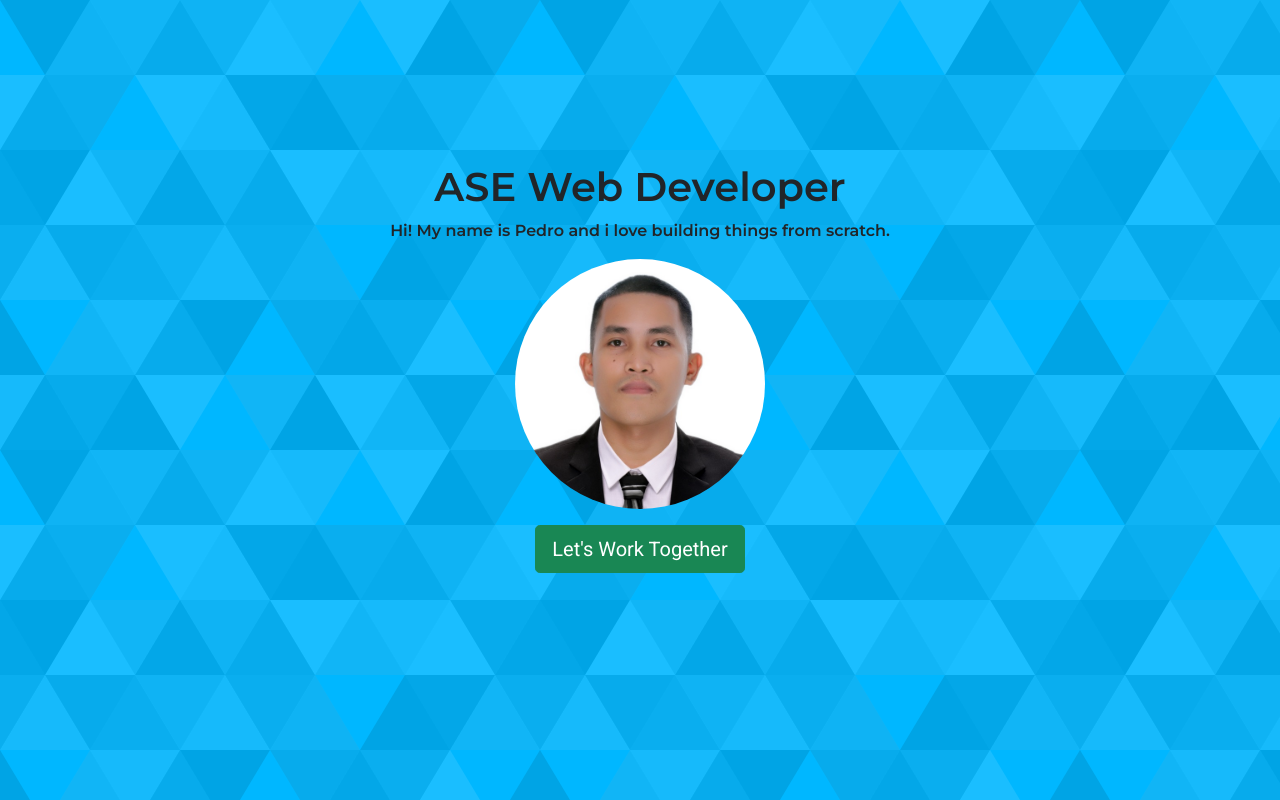
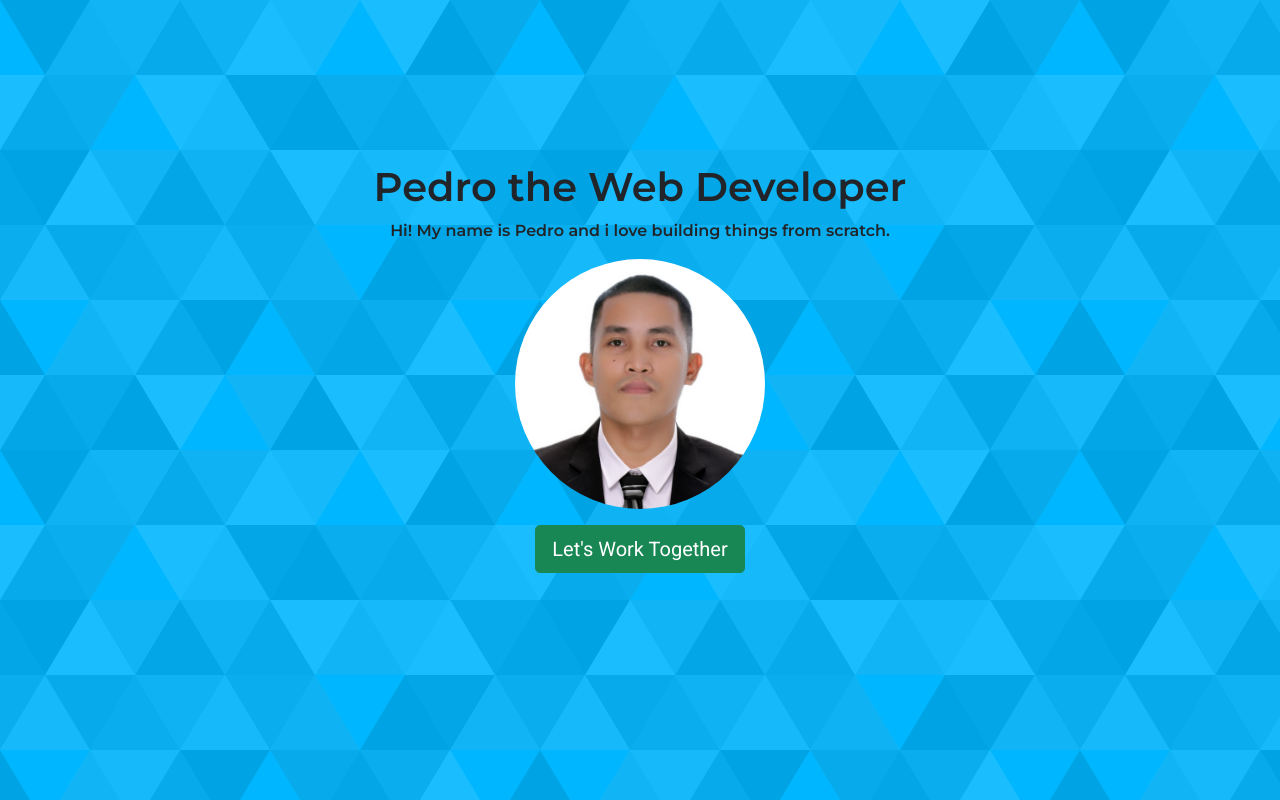
Before and after one commit to Pete1116/fcbporfolio, a plain HTML site: page index.html in a window 1280 px wide. Drawn offline with nearby package versions, Linux system fonts and the light colour scheme.

Commit message:
3r commit

```diff
--- a/index.html
+++ b/index.html
@@ -28,7 +28,7 @@
 		<!-- id is an attribute to name a tage uniquely -->
 		<section id="landing" class="text-center mt-5">
 			<h1>
-				ASE Web Developer
+				Pedro the Web Developer
 			</h1>
 			<p>Hi! My name is Pedro and i love building things from scratch.</p>
 
```
